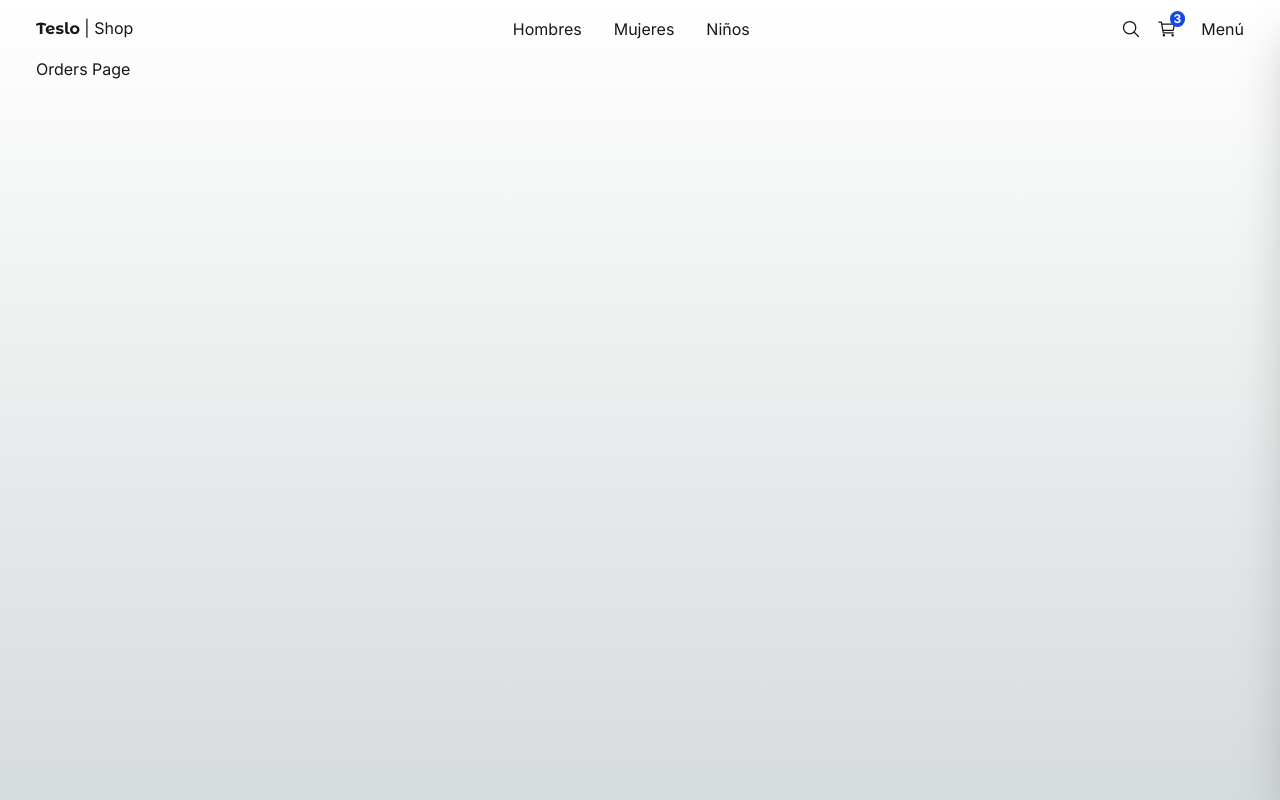
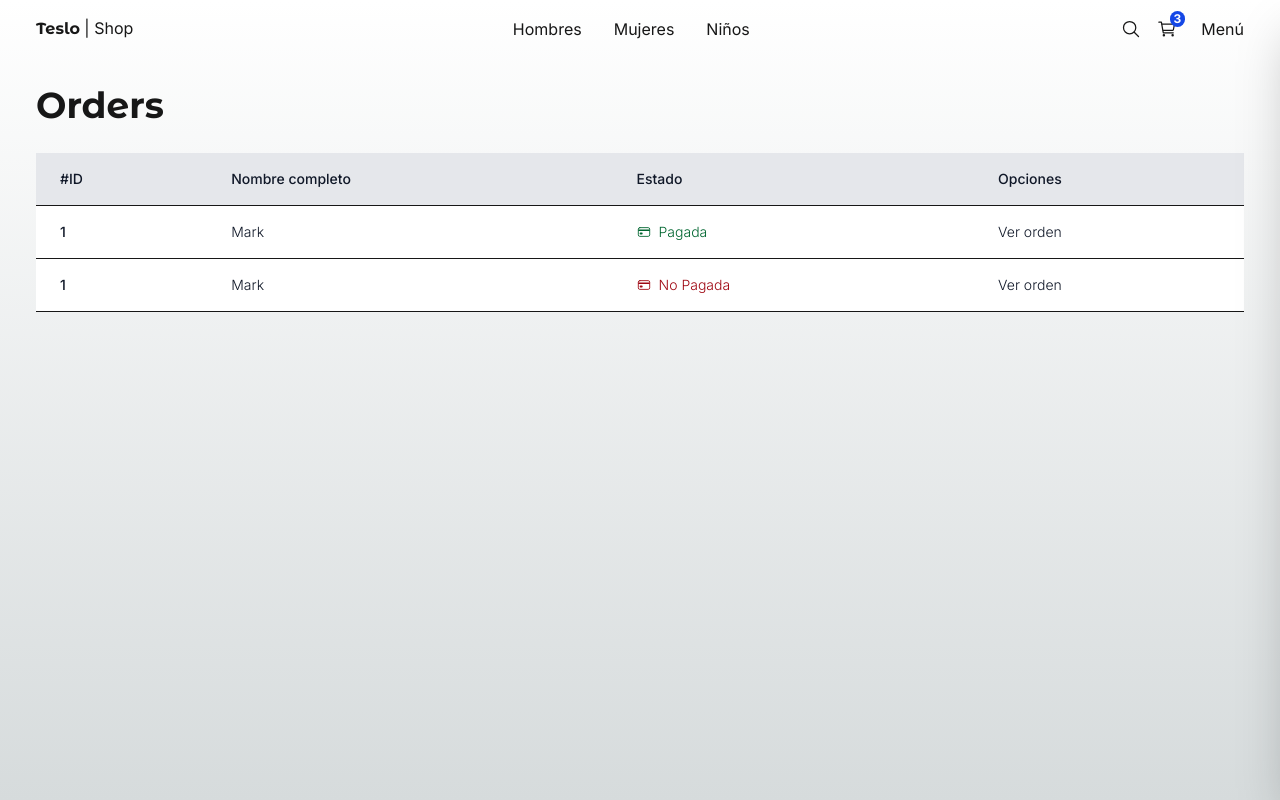
Before and after one commit to nca1478/teslo-shop-frontend, a Next.js app: page /orders in a window 1280 px wide. Built offline with nearby package versions, Linux system fonts and the light colour scheme.

Commit message:
220. Pantalla de ordenes de compra

```diff
--- a/src/app/(shop)/orders/page.tsx
+++ b/src/app/(shop)/orders/page.tsx
@@ -1,7 +1,83 @@
+// https://tailwindcomponents.com/component/hoverable-table
+import { Title } from "@/components";
+
+import Link from "next/link";
+import { IoCardOutline } from "react-icons/io5";
+
 export default function OrdersPage() {
     return (
-        <div>
-            <h1>Orders Page</h1>
-        </div>
+        <>
+            <Title title="Orders" />
+
+            <div className="mb-10">
+                <table className="min-w-full">
+                    <thead className="bg-gray-200 border-b">
+                        <tr>
+                            <th
+                                scope="col"
+                                className="text-sm font-medium text-gray-900 px-6 py-4 text-left"
+                            >
+                                #ID
+                            </th>
+                            <th
+                                scope="col"
+                                className="text-sm font-medium text-gray-900 px-6 py-4 text-left"
+                            >
+                                Nombre completo
+                            </th>
+                            <th
+                                scope="col"
+                                className="text-sm font-medium text-gray-900 px-6 py-4 text-left"
+                            >
+                                Estado
+                            </th>
+                            <th
+                                scope="col"
+                                className="text-sm font-medium text-gray-900 px-6 py-4 text-left"
+                            >
+                                Opciones
+                            </th>
+                        </tr>
+                    </thead>
+                    <tbody>
+                        <tr className="bg-white border-b transition duration-300 ease-in-out hover:bg-gray-100">
+                            <td className="px-6 py-4 whitespace-nowrap text-sm font-medium text-gray-900">
+                                1
+                            </td>
+                            <td className="text-sm text-gray-900 font-light px-6 py-4 whitespace-nowrap">
+                                Mark
+                            </td>
+                            <td className="flex items-center text-sm  text-gray-900 font-light px-6 py-4 whitespace-nowrap">
+                                <IoCardOutline className="text-green-800" />
+                                <span className="mx-2 text-green-800">Pagada</span>
+                            </td>
+                            <td className="text-sm text-gray-900 font-light px-6 ">
+                                <Link href="/orders/123" className="hover:underline">
+                                    Ver orden
+                                </Link>
+                            </td>
+                        </tr>
+
+                        <tr className="bg-white border-b transition duration-300 ease-in-out hover:bg-gray-100">
+                            <td className="px-6 py-4 whitespace-nowrap text-sm font-medium text-gray-900">
+                                1
+                            </td>
+                            <td className="text-sm text-gray-900 font-light px-6 py-4 whitespace-nowrap">
+                                Mark
+                            </td>
+                            <td className="flex items-center text-sm  text-gray-900 font-light px-6 py-4 whitespace-nowrap">
+                                <IoCardOutline className="text-red-800" />
+                                <span className="mx-2 text-red-800">No Pagada</span>
+                            </td>
+                            <td className="text-sm text-gray-900 font-light px-6 ">
+                                <Link href="/orders/123" className="hover:underline">
+                                    Ver orden
+                                </Link>
+                            </td>
+                        </tr>
+                    </tbody>
+                </table>
+            </div>
+        </>
     );
 }
```
